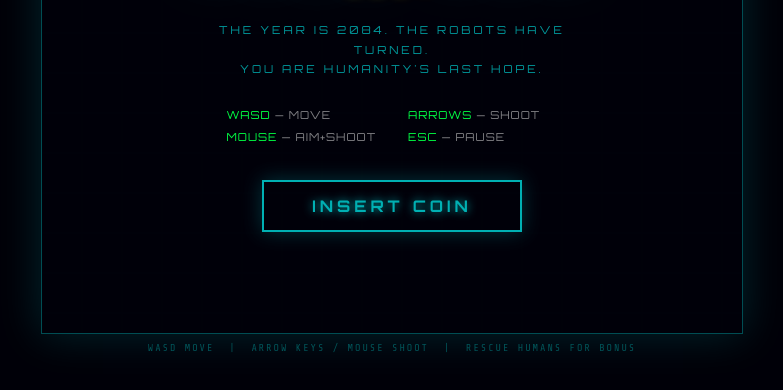
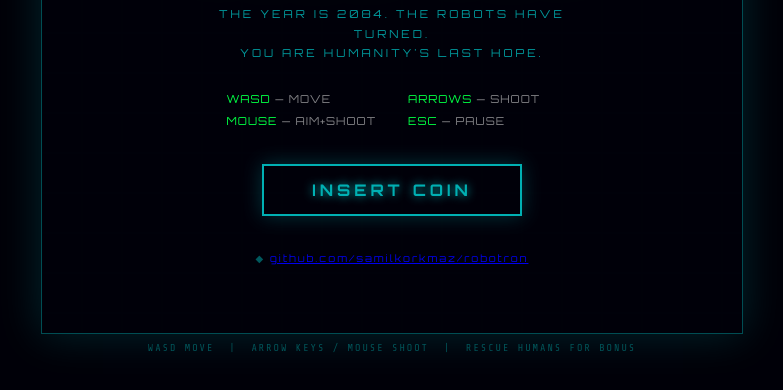
Before and after one commit to samilkorkmaz/robotron, a plain HTML site: page index.html in a window 1280 px wide. Shown: the part 330-720 px from the top of the page, without its empty margins (248-1031 px from the left). Drawn offline with nearby package versions, Linux system fonts and the light colour scheme.

Commit message:
Add repository link to index.html

```diff
--- a/index.html
+++ b/index.html
@@ -140,6 +140,13 @@
     letter-spacing: 2px;
   }
 
+  #repo-link {
+    margin-top: 20px;
+    font-size: 10px;
+    letter-spacing: 2px;
+    color: rgba(0,255,255,0.35);
+  }
+
   #wave-announce {
     position: absolute;
     top: 50%;
@@ -201,6 +208,7 @@
     </div>
     <button class="start-btn" id="startBtn">INSERT COIN</button>
     <div id="hi-scores"></div>
+    <div id="repo-link">&#9670; <a href="https://github.com/samilkorkmaz/robotron" target="_blank" rel="noopener">github.com/samilkorkmaz/robotron</a></div>
   </div>
 
   <div id="wave-announce"></div>
```
